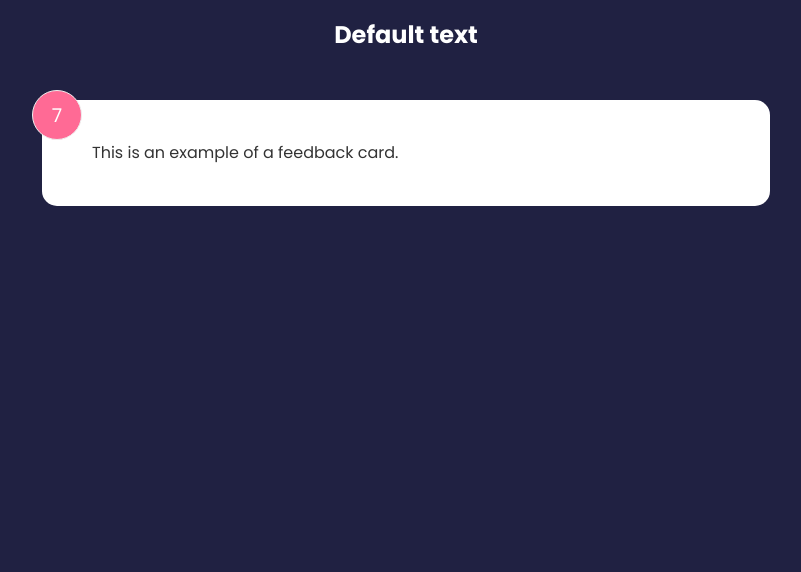
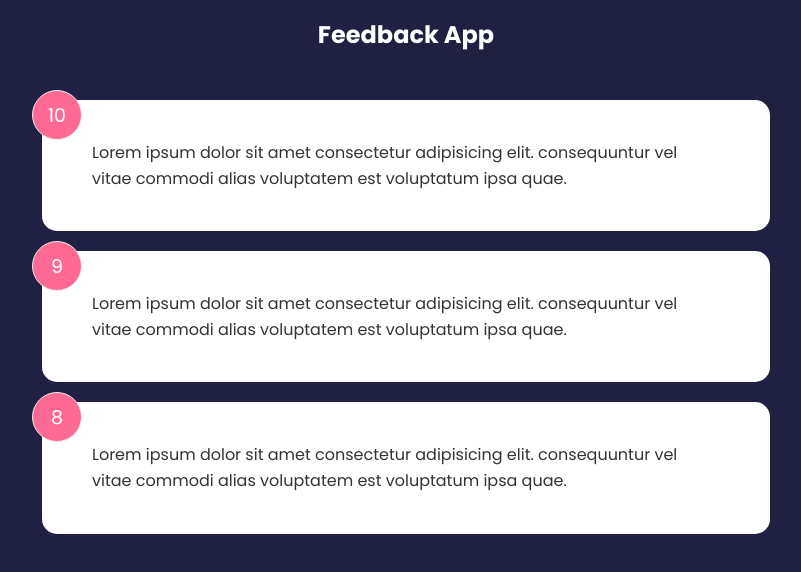
Before and after one commit to nameelza/feedback-app, a React (Create React App) app: page / in a window 1280 px wide. Shown: the top 572 px of the page, without its empty margins (234-1035 px from the left). Built offline with nearby package versions, Linux system fonts and the light colour scheme.

Commit message:
feedback

```diff
--- a/src/App.js
+++ b/src/App.js
@@ -1,7 +1,7 @@
 import { useState } from "react";
 import FeedbackData from "./data/feedbackData";
 import Header from "./components/Header";
-import FeedbackItem from "./components/FeedbackItem";
+import FeedbackList from "./components/FeedbackList";
 
 function App() {
   const [feedback, setFeedback] = useState(FeedbackData);
@@ -10,7 +10,7 @@ function App() {
     <>
       <Header />
       <div className="container">
-        <FeedbackItem />
+        <FeedbackList feedback={feedback}/>
       </div>
     </>
   );
--- a/src/components/FeedbackItem.jsx
+++ b/src/components/FeedbackItem.jsx
@@ -1,13 +1,9 @@
-import {useState} from 'react';
-
-function FeedbackItem() {
-  const [rating, setRating] = useState(7);
-  const [text, setText] = useState('This is an example of a feedback card.');
+function FeedbackItem({ feedback }) {
 
   return (
     <div className="card">
-      <div className="num-display">{rating}</div>
-      <div className="text-display">{text}</div>
+      <div className="num-display">{feedback.rating}</div>
+      <div className="text-display">{feedback.text}</div>
     </div>
   );
 }
--- a/src/components/FeedbackList.jsx
+++ b/src/components/FeedbackList.jsx
@@ -1,7 +1,15 @@
-function FeedbackList() {
+import FeedbackItem from "./FeedbackItem";
+
+function FeedbackList({ feedback }) {
   return (
     <div>
-
+      {!feedback || feedback.length === 0 ? (
+        <div>No feedback available</div>
+      ) : (
+        feedback.map((item) => (
+          <FeedbackItem key={feedback.id} feedback={item} />
+        ))
+      )}
     </div>
   );
 }
--- a/src/components/Header.jsx
+++ b/src/components/Header.jsx
@@ -11,7 +11,7 @@ function Header({text}) {
 }
 
 Header.defaultProps = {
-    text: 'Default text',
+    text: 'Feedback App',
 }
 
 Header.propTypes = {
```
